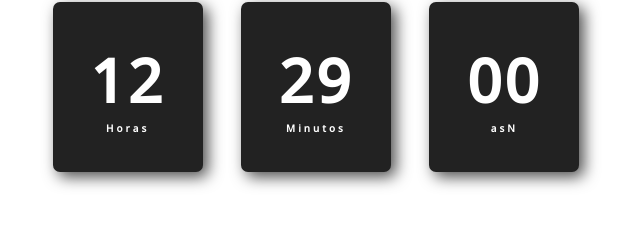
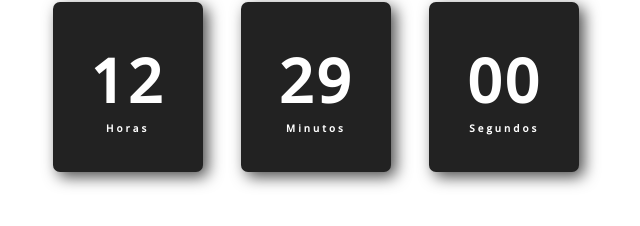
Before and after one commit to asN6a/ClockDynamic, a plain HTML site: page index.html in a window 1280 px wide. Shown: the part 328-554 px from the top of the page, 324-964 px from the left. Drawn offline with nearby package versions, Linux system fonts and the light colour scheme.

Commit message:
update index.html

```diff
--- a/index.html
+++ b/index.html
@@ -23,7 +23,7 @@
 
         <div>
             <span id="segundos">00</span>
-            <span class="tempo">asN</span>
+            <span class="tempo">Segundos</span>
         </div>
     </div>
 
```
